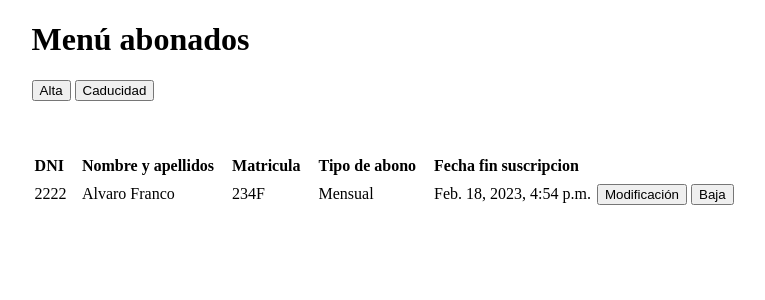
After one commit to alvarofmk/parking-django, a Django app: page /administrator/abonados in a window 1280 px wide. The commit adds this page. Shown: the top 300 px of the page, without its empty margins (166-931 px from the left). Run offline with Django 4.2, Linux system fonts and the light colour scheme; data comes from the database, SQL or seed files in the repository.

Commit message:
Trabajando en abonados

```diff
--- a/parkingapp/static/styles.css
+++ b/parkingapp/static/styles.css
@@ -28,3 +28,10 @@
     background-color: rgb(177, 177, 177);
     border-radius: 4px;
 }
+th, tr{
+    padding-right: 15px;
+    height: 25px;
+}
+table{
+    margin-top: 50px;
+}
--- /dev/null
+++ b/parkingapp/templates/admin/abonados.html
@@ -0,0 +1,52 @@
+<!DOCTYPE html>
+<html lang="en">
+<head>
+    <meta charset="UTF-8">
+    <meta http-equiv="X-UA-Compatible" content="IE=edge">
+    <meta name="viewport" content="width=device-width, initial-scale=1.0">
+    <title>Document</title>
+    {% load static %}
+    <link rel="stylesheet" href="{% static '/styles.css' %}">
+</head>
+<body>
+    <div class="container">
+        <div>
+            <h1>Menú abonados</h1>
+        </div>
+        <button onclick="window.location.href='/administrator/abonados/alta';">
+            Alta
+        </button>
+        <button onclick="window.location.href='/administrator/abonados/caducidad';">
+            Caducidad
+        </button>
+        <table>
+            <thead>
+                <tr>
+                    <th>DNI</th>
+                    <th>Nombre y apellidos</th>
+                    <th>Matricula</th>
+                    <th>Tipo de abono</th>
+                    <th>Fecha fin suscripcion</th>
+                </tr>
+            </thead>
+            <tbody>
+                {% for abonado in listaAbonados %}
+                <tr>
+                    <td>{{abonado.dni}}</td>
+                    <td>{{abonado.nombre}} {{abonado.apellidos}}</td>
+                    <td>{{abonado.matricula}}</td>
+                    <td>{{abonado.tipoAbono.nombre}}</td>
+                    <td>{{abonado.fechaCancelacion}}</td>
+                    <td><button onclick="window.location.href='/administrator/abonados/modificar/{{abonado.matricula}}';">
+                        Modificación
+                    </button></td>
+                    <td><button onclick="window.location.href='/administrator/abonados/baja/{{abonado.matricula}}';">
+                        Baja
+                    </button></td>
+                </tr>
+                {% endfor %}
+            </tbody>
+        </table>
+    </div>
+</body>
+</html>
--- a/parkingapp/urls.py
+++ b/parkingapp/urls.py
@@ -8,4 +8,8 @@ urlpatterns = [
     path('parking', views.indexUser, name='menu-user'),
     path('administrator/estado', views.estadoPlazas, name='estado'),
     path('administrator/facturacion', views.consultarFacturacion, name='facturacion'),
+    path('administrator/abonados', views.gestionAbonados, name='abonados'),
+    path('administrator/abonados/formulario', views.formularioAbonado, name='abonados-alta'),
+    path('administrator/abonados/formulario/<slug:matricula>', views.formularioAbonado, name='abonados-modificacion'),
+    path('administrator/abonados/baja/<slug:matricula>', views.bajaAbonado, name='abonados-baja'),
 ]
--- a/parkingapp/views.py
+++ b/parkingapp/views.py
@@ -48,3 +48,24 @@ def consultarFacturacion(request):
         'form' : form,
         'ningunResultado' : ningunResultado
     })
+
+def gestionAbonados(request):
+    listaAbonados = []
+    if request.method == 'POST':
+        form = FacturacionForm(request.POST)
+        if form.is_valid():
+            pass
+    else:
+        listaAbonados = Abonado.objects.all()
+    return render(request, 'admin/abonados.html', {
+        'listaAbonados': listaAbonados,
+    })
+
+def formularioAbonado(request, matricula):
+    return HttpResponse()
+
+def bajaAbonado(request, matricula):
+    return HttpResponse()
+
+def caducidadAbonados(request):
+    return HttpResponse()
```
